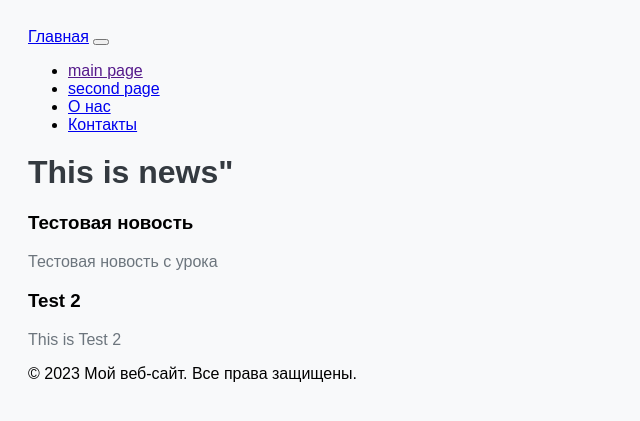
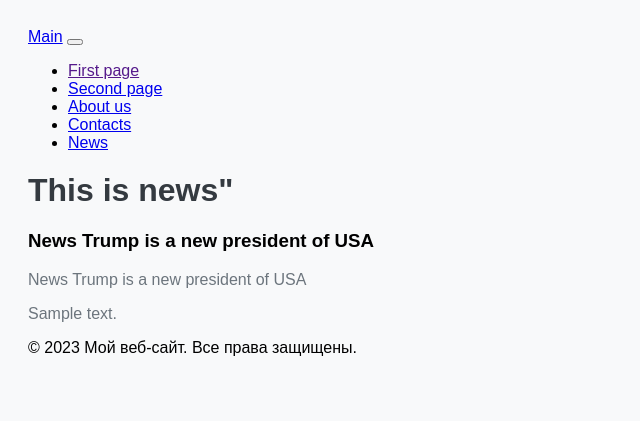
Before and after one commit to OlgaShakina/projectDjango1, a Django app: template zerocoder/news/templates/news/news.html in a window 1280 px wide. Shown: the top 421 px of the page, without its empty margins (0-640 px from the left). Run offline with Django 5.2, Linux system fonts and the light colour scheme; data comes from the database, SQL or seed files in the repository; the template is opened without the code that fills it: values that come from a table or form of the project are taken from there, most other values are stand-ins (such as "Sample title", 1, 10 or a date in 2020); some libraries are stand-ins or nearby versions.

Commit message:
add new code

```diff
--- a/zerocoder/main/templates/main/nav.html
+++ b/zerocoder/main/templates/main/nav.html
@@ -1,23 +1,26 @@
 
 <nav class="navbar navbar-expand-lg navbar-light bg-light">
     <div class="container">
-        <a class="navbar-brand" href="/">Главная</a>
+        <a class="navbar-brand" href="/">Main</a>
         <button class="navbar-toggler" type="button" data-toggle="collapse" data-target="#navbarNav" aria-controls="navbarNav" aria-expanded="false" aria-label="Toggle navigation">
             <span class="navbar-toggler-icon"></span>
         </button>
         <div class="collapse navbar-collapse" id="navbarNav">
             <ul class="navbar-nav">
                 <li class="nav-item">
-                    <a class="nav-link" href="">main page</a>
+                    <a class="nav-link" href="">First page</a>
                 </li>
                 <li class="nav-item">
-                    <a class="nav-link" href="/new">second page</a>
+                    <a class="nav-link" href="/new">Second page</a>
                 </li>
                 <li class="nav-item">
-                    <a class="nav-link" href="/about">О нас</a>
+                    <a class="nav-link" href="/about">About us</a>
                 </li>
                 <li class="nav-item">
-                    <a class="nav-link" href="/contacts">Контакты</a>
+                    <a class="nav-link" href="/contacts">Contacts</a>
+                </li>
+                <li class="nav-item">
+                    <a class="nav-link" href="/news">News</a>
                 </li>
             </ul>
         </div>
--- a/zerocoder/news/admin.py
+++ b/zerocoder/news/admin.py
@@ -1,5 +1,5 @@
 from django.contrib import admin
-from .models import News_post
+from .models import NewsPost
 # Register your models here.
 
-admin.site.register(News_post)
+admin.site.register(NewsPost)
--- a/zerocoder/news/models.py
+++ b/zerocoder/news/models.py
@@ -1,15 +1,32 @@
+from django.contrib.auth.models import User
 from django.db import models
+from django.shortcuts import redirect, render
+
 
 # Create your models here.
-class News_post(models.Model):
+class NewsPost(models.Model):
     title = models.CharField('Название новости', max_length=50)
     short_description = models.CharField('Краткое описание новости', max_length=200)
     text = models.TextField('Новость')
-    pub_date = models.DateTimeField('Дата публикации')
+    pub_date = models.DateTimeField('Дата публикации', auto_now_add=True)
+    author = models.ForeignKey(User, on_delete=models.CASCADE, related_name='news_posts')
+
 
     def __str__(self):
         return self.title
 
     class Meta:
         verbose_name = 'Новость'
-        verbose_name_plural = 'Новость'
+        verbose_name_plural = 'Новости'
+
+    def create_news(request):
+        if request.method == 'POST':
+            form = NewsPostForm(request.POST)
+            if form.is_valid():
+                news_post = form.save(commit=False)
+                news_post.author = request.user
+                news_post.save()
+                return redirect('home')
+        else:
+            form = NewsPostForm()
+        return render(request, 'create_news.html', {'form': form})
--- a/zerocoder/news/templates/news/news.html
+++ b/zerocoder/news/templates/news/news.html
@@ -13,6 +13,7 @@
   <div>
       <h3>{{ new.title }}</h3>
     <p>{{ new.short_description }}</p>
+      <p>{{ text }}</p>
   </div>
 {% endfor %}
 
--- a/zerocoder/news/urls.py
+++ b/zerocoder/news/urls.py
@@ -1,6 +1,9 @@
 from django.urls import path
 from . import views
+from .views import news_detail
+
 
 urlpatterns = [
     path('', views.home, name='news_home'),
+    path('news/<int:news_id>/', news_detail, name='news_detail')
 ]
```
Also changed, not shown: zerocoder/news/forms.py (added, +7 -0 lines), zerocoder/news/templates/news/create_news.html (added, +15 -0 lines), zerocoder/news/templates/news/news_detail.html (added, +16 -0 lines), zerocoder/news/views.py (+7 -3 lines), zerocoder/__init__.py (added), zerocoder/db.sqlite3, zerocoder/news/migrations/0002_newspost_delete_news_post.py (added).
